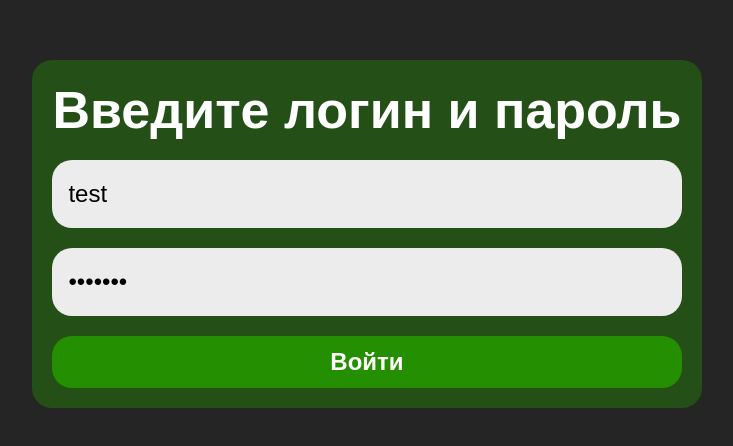
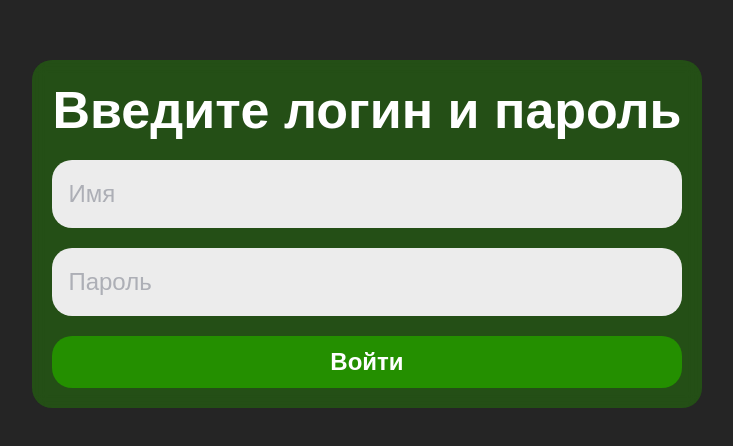
Before and after one commit to Zrossiz/pushishki_client, a Next.js app: page /authorization/login in a window 1280 px wide. Shown: the part 166-612 px from the top of the page, without its empty margins (273-1006 px from the left). Built offline with nearby package versions, Linux system fonts and the light colour scheme.

Commit message:
chore: removed default values for login

```diff
--- a/src/pages/authorization/login.tsx
+++ b/src/pages/authorization/login.tsx
@@ -6,8 +6,8 @@ import { loginUser } from '@/api';
 import { useRouter } from 'next/router';
 
 const LoginPage = () => {
-  const [name, setName] = useState<string>('test');
-  const [password, setPassword] = useState<string>('test123');
+  const [name, setName] = useState<string>('');
+  const [password, setPassword] = useState<string>('');
   const [error, setError] = useState<string>('');
   const router = useRouter();
 
```
